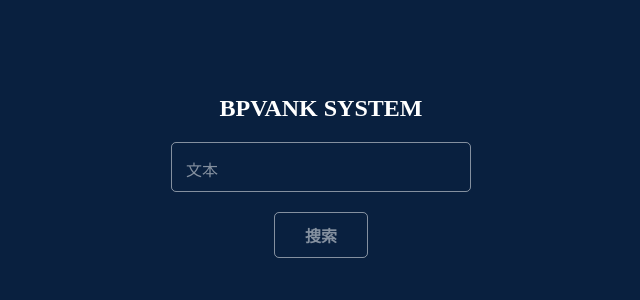
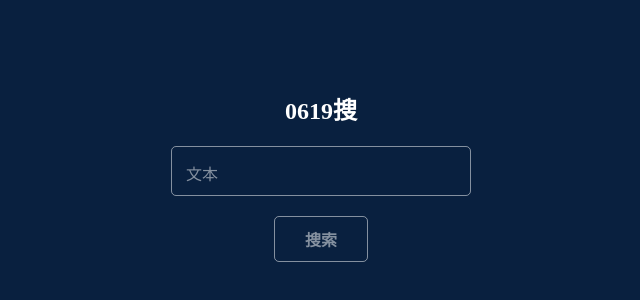
Before and after one commit to twodogplayer/2, a plain HTML site: page index.html in a window 1280 px wide. Shown: the part 224-524 px from the top of the page, without its empty margins (319-959 px from the left). Drawn offline with Linux system fonts and the light colour scheme.

Commit message:
Update index.html

```diff
--- a/index.html
+++ b/index.html
@@ -5,13 +5,13 @@
     <meta charset="UTF-8">
     <meta http-equiv="X-UA-Compatible" content="IE=edge">
     <meta name="viewport" content="width=device-width, initial-scale=1.0">
-    <title>0619sou</title>
+    <title>0619搜</title>
     <link rel="stylesheet" href="css/index.css">
 </head>
 
 <body>
     <div class="box">
-        <h2>BPVANK SYSTEM</h2>
+        <h2>0619搜</h2>
         <div class="inputBox">
             <input type="text" required="required">
             <span>文本</span>
```
